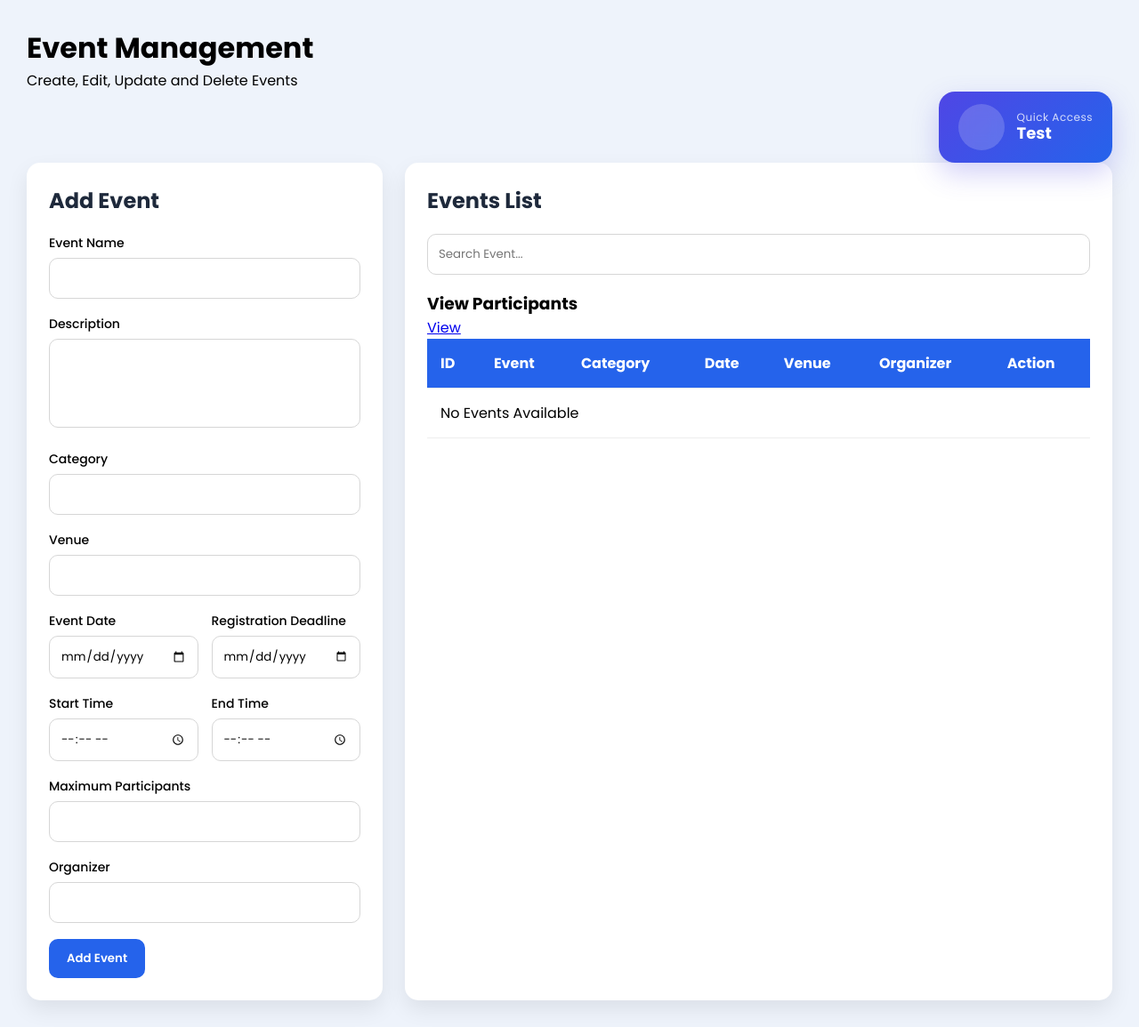
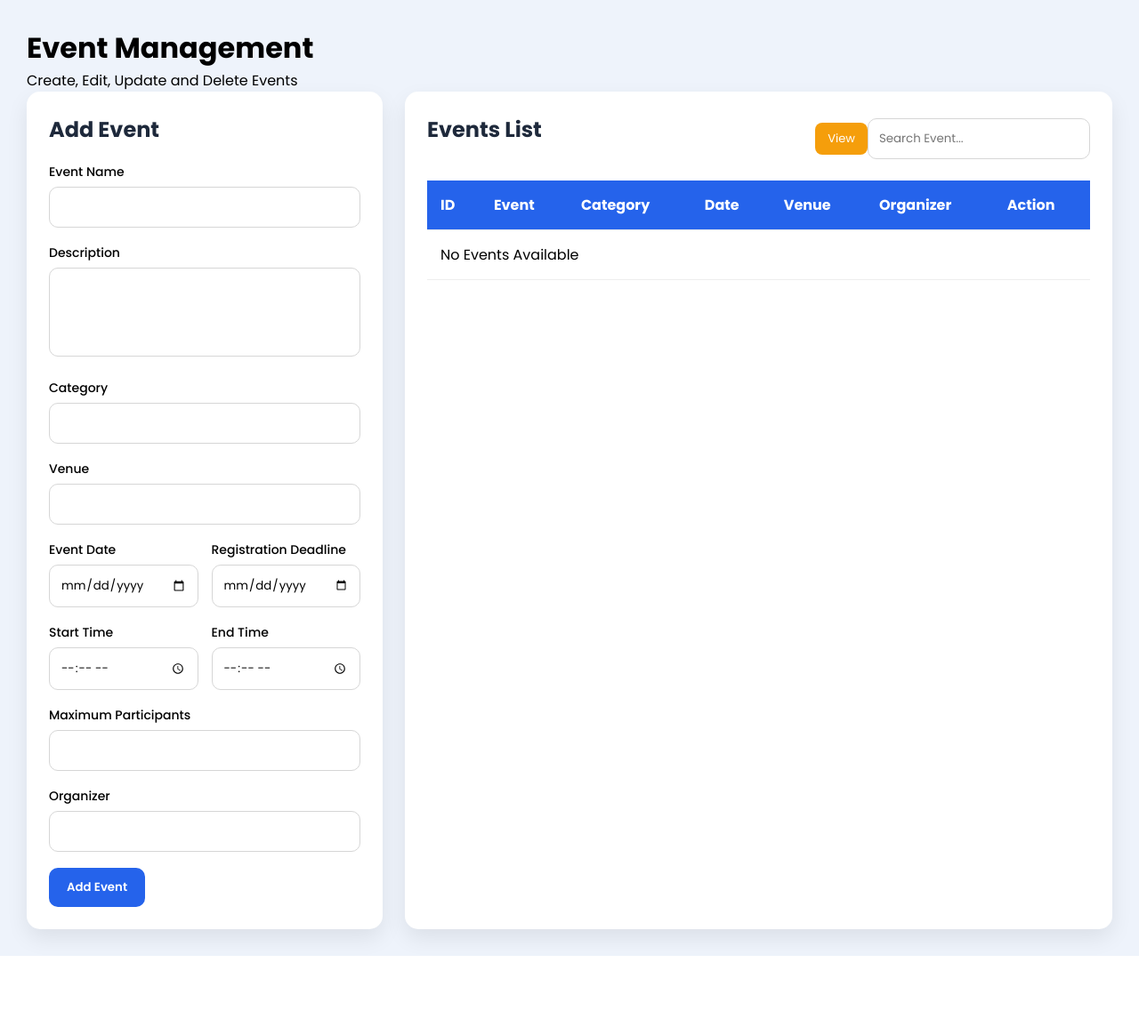
Before and after one commit to 2-MK/CoreConnect, a Django app: page /events/ in a window 1280 px wide. Shown: the whole page at 89% size. After the commit the page ends 1075 px from the top, so only its background shows below. Run offline with Django 5.2, Linux system fonts and the light colour scheme; data that the repository does not hold is empty.

Commit message:
fixed the view issue

```diff
--- a/core/templates/admin/events.html
+++ b/core/templates/admin/events.html
@@ -21,22 +21,9 @@
 
     <div class="header">
 
-        <div class="header-text">
-            <h1>Event Management</h1>
-            <p>Create, Edit, Update and Delete Events</p>
-        </div>
+        <h1>Event Management</h1>
 
-        <div class="header-actions">
-    <a href="{% url 'events' %}" class="header-btn">
-        <span class="header-btn-icon">
-            <i class="fa-solid fa-flask"></i>
-        </span>
-        <span class="header-btn-text">
-            <small>Quick Access</small>
-            <strong>Test</strong>
-        </span>
-    </a>
-</div>
+        <p>Create, Edit, Update and Delete Events</p>
 
     </div>
 
@@ -196,33 +183,18 @@
 
         <div class="card table-card">
 
-            <div class="table-header-grid">
+            <div class="table-header">
 
-    <!-- Left Card (5/6 Width) -->
-    <div class="table-header-main">
+                <h2>Events List</h2>
 
-        <h2>Events List</h2>
+                <div class="header-actions">
+                    <a href="{% url 'view_participants' %}"  class="edit-btn">View </a>
+                    <input type="text"
+                           id="searchInput"
+                           placeholder="Search Event...">
+                </div>
 
-        <input
-            type="text"
-            id="searchInput"
-            placeholder="Search Event..."
-        >
-
-    </div>
-
-    <!-- Right Card (1/6 Width) -->
-    <div class="participants-card">
-
-        <h3>View Participants</h3>
-
-        <a href="{% url 'view_participants' %}" class="participants-btn">
-    View
-</a>
-
-    </div>
-
-</div>
+            </div>
 
             <table id="eventTable">
 
```
Also changed, not shown: db.sqlite3.
